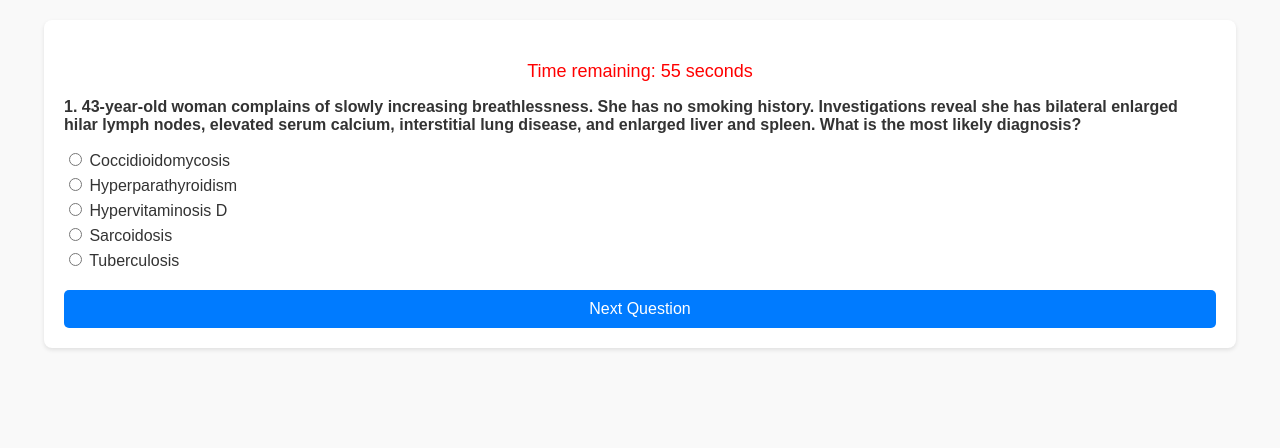
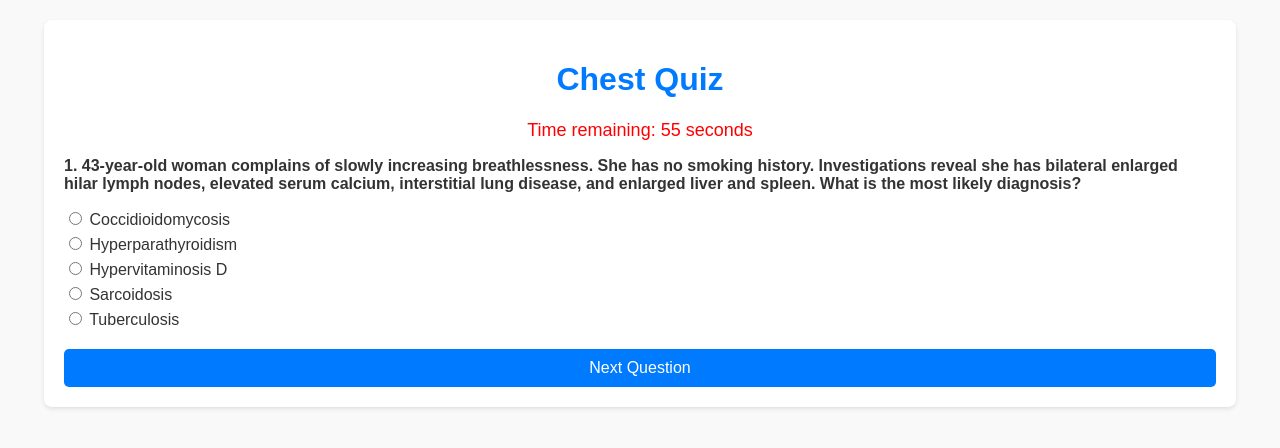
Before and after one commit to sherif-gamal-amin/Chest-Quiz, a plain HTML site: page index.html in a window 1280 px wide. Drawn offline with Linux system fonts and the light colour scheme.

Commit message:
Add files via upload

```diff
--- a/index.html
+++ b/index.html
@@ -3,7 +3,7 @@
 <head>
     <meta charset="UTF-8">
     <meta name="viewport" content="width=device-width, initial-scale=1.0">
-    <title></title>
+    <title>Chest Quiz</title>
     <style>
         body {
             font-family: Arial, sans-serif;
@@ -77,7 +77,7 @@
 </head>
 <body>
     <div class="quiz-container">
-        <h1></h1>
+        <h1>Chest Quiz</h1>
         <div class="timer" id="timer">Time remaining: 60 seconds</div>
 
 
```
